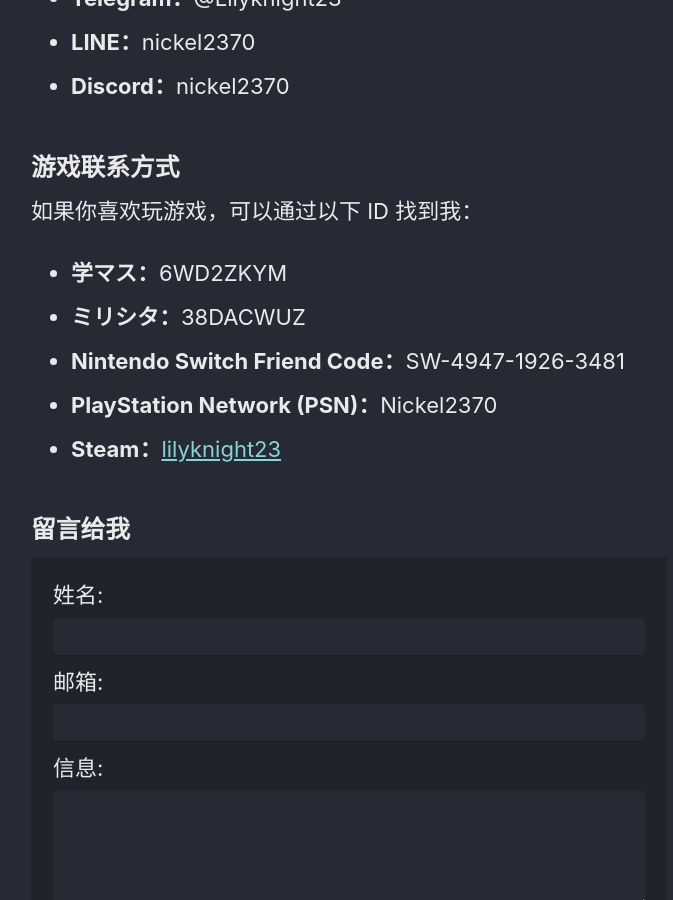
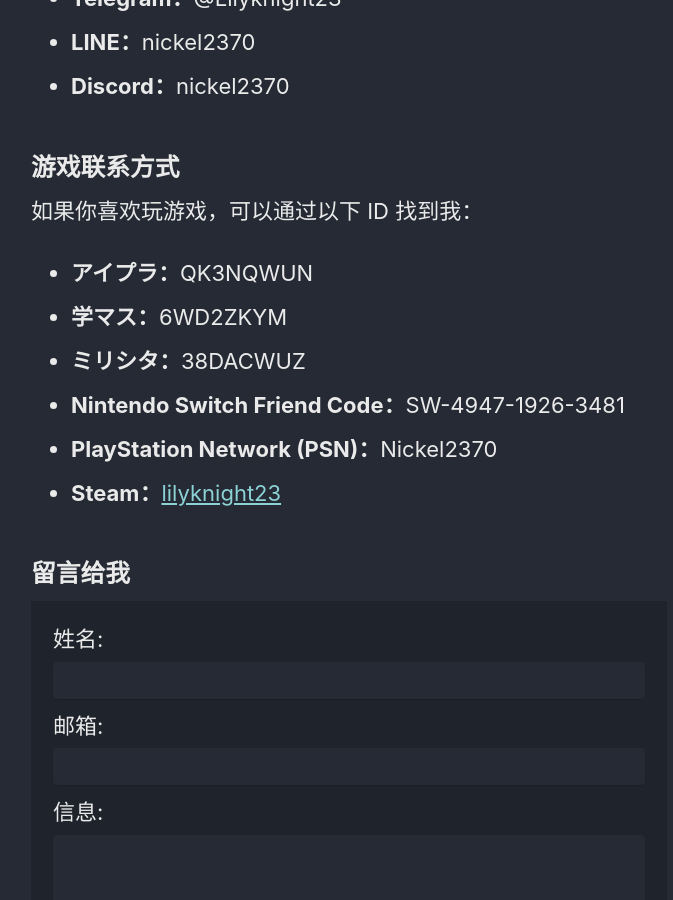
Before and after one commit to lilyknight39/lilyknight39.github.io, a Jekyll site: the page built from _pages/contact.md, in a window 1280 px wide and 900 px high, scrolled down 826 px. Shown: the whole window, without its empty margins (291-964 px from the left). Built offline with Jekyll 4.4.1, drawn with Linux system fonts in a browser that asks for light colours; cached includes are drawn as plain includes.

Commit message:
Update contact.md

```diff
--- a/_pages/contact.md
+++ b/_pages/contact.md
@@ -40,6 +40,7 @@
 如果你喜欢玩游戏，可以通过以下 ID 找到我：
 <div class="contact-section">
   <ul>
+    <li><strong>アイプラ：</strong>QK3NQWUN</li>
     <li><strong>学マス：</strong>6WD2ZKYM</li>
     <li><strong>ミリシタ：</strong>38DACWUZ</li>
     <li><strong>Nintendo Switch Friend Code：</strong>SW-4947-1926-3481</li>
```
